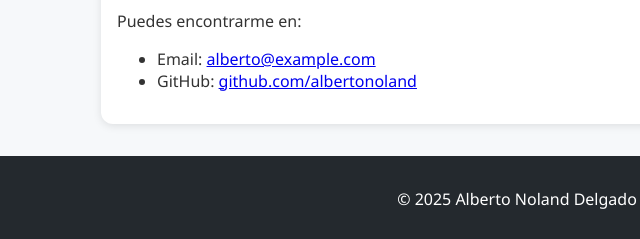
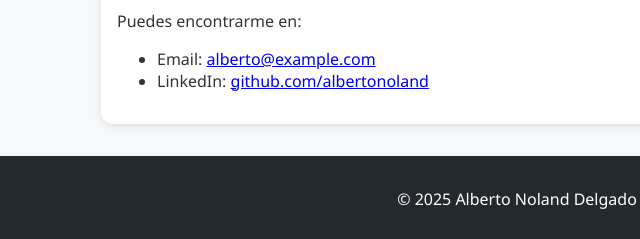
Before and after one commit to nolandius777/pruebayo.github.io, a plain HTML site: page index.html in a window 1280 px wide. Shown: the part 794-1033 px from the top of the page, 123-763 px from the left. Drawn offline with Linux system fonts and the light colour scheme.

Commit message:
Update index.html

```diff
--- a/index.html
+++ b/index.html
@@ -39,7 +39,7 @@
     <p>Puedes encontrarme en:</p>
     <ul>
       <li>Email: <a href="mailto:alberto@example.com">alberto@example.com</a></li>
-      <li>GitHub: <a href="https://github.com/albertonoland" target="_blank">github.com/albertonoland</a></li>
+      <li>LinkedIn: <a href="https://github.com/albertonoland" target="_blank">github.com/albertonoland</a></li>
     </ul>
   </section>
 
```
